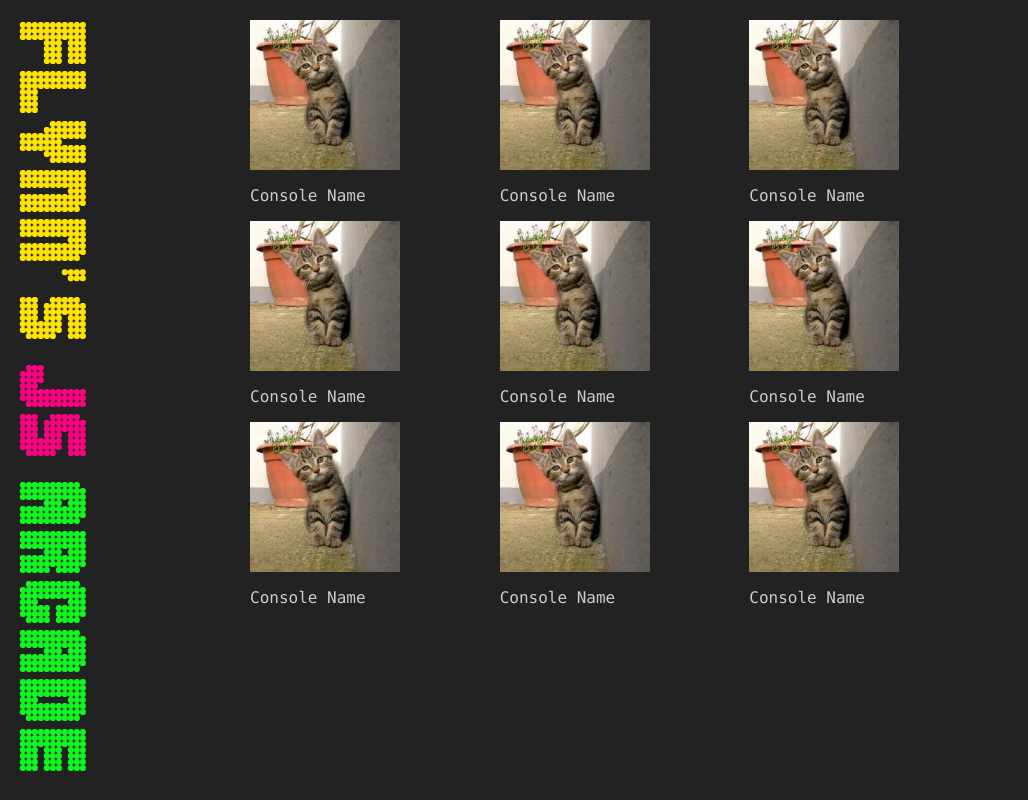
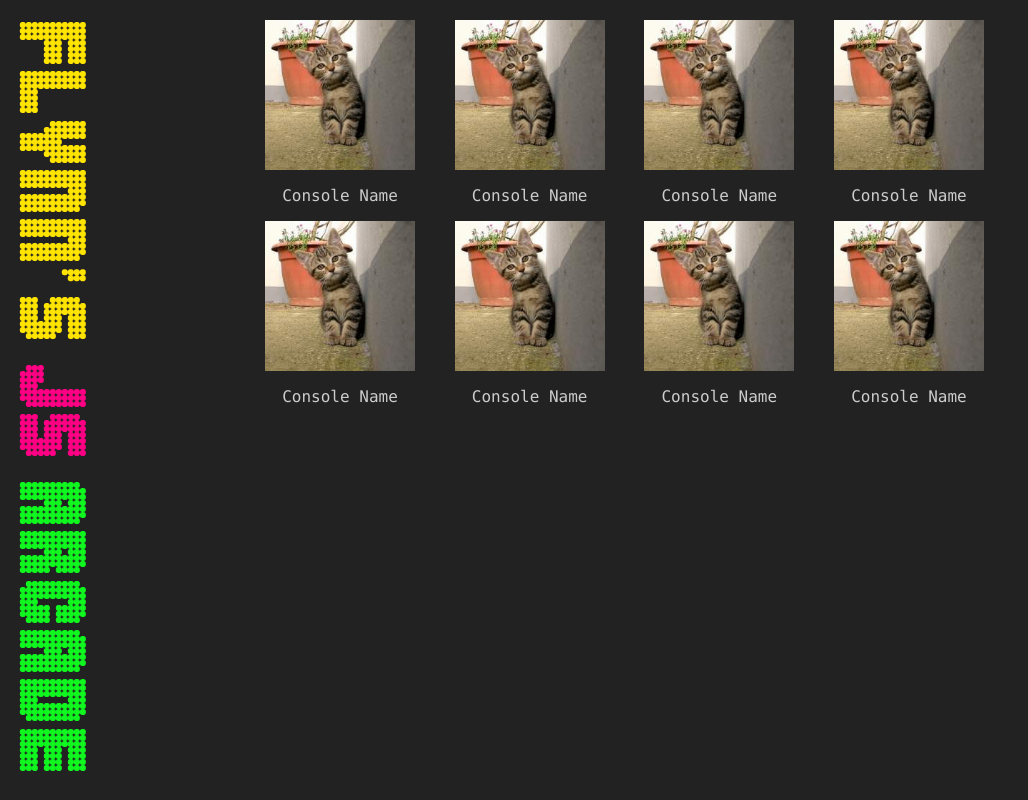
Before and after one commit to janmonschke/Flynn-s, a plain HTML site: page console-select.html in a window 1280 px wide. Shown: the whole page, without its empty margins (0-1028 px from the left). Drawn offline with Linux system fonts and the light colour scheme.

Commit message:
minor style improvements

```diff
--- a/console-select.html
+++ b/console-select.html
@@ -6,10 +6,6 @@
 </head>
 <body>
   <ul class="inline-list">
-    <li>
-      <img src="/images/dummy210.jpeg" />
-      <p>Console Name</p>
-    </li>
     <li>
       <img src="/images/dummy210.jpeg" />
       <p>Console Name</p>
--- a/style.css
+++ b/style.css
@@ -14,6 +14,7 @@ body{
   float: left;
   width: 60%;
   height: 100%;
+  margin-right: 20px;
 }
 
 .container .right{
@@ -62,8 +63,9 @@ table.controls td:nth-child(2){
 
 .inline-list li{
   display: inline-block;
-  width: 240px;
+  width: 180px;
   opacity: 0;
+  text-align: center;
   -webkit-transition: all 1s linear;
 }
 
@@ -80,6 +82,7 @@ table.controls td:nth-child(2){
 }
 
 .inline-list img{
+  margin: 0 auto;
   width: 150px;
   display: block;
 }
```
